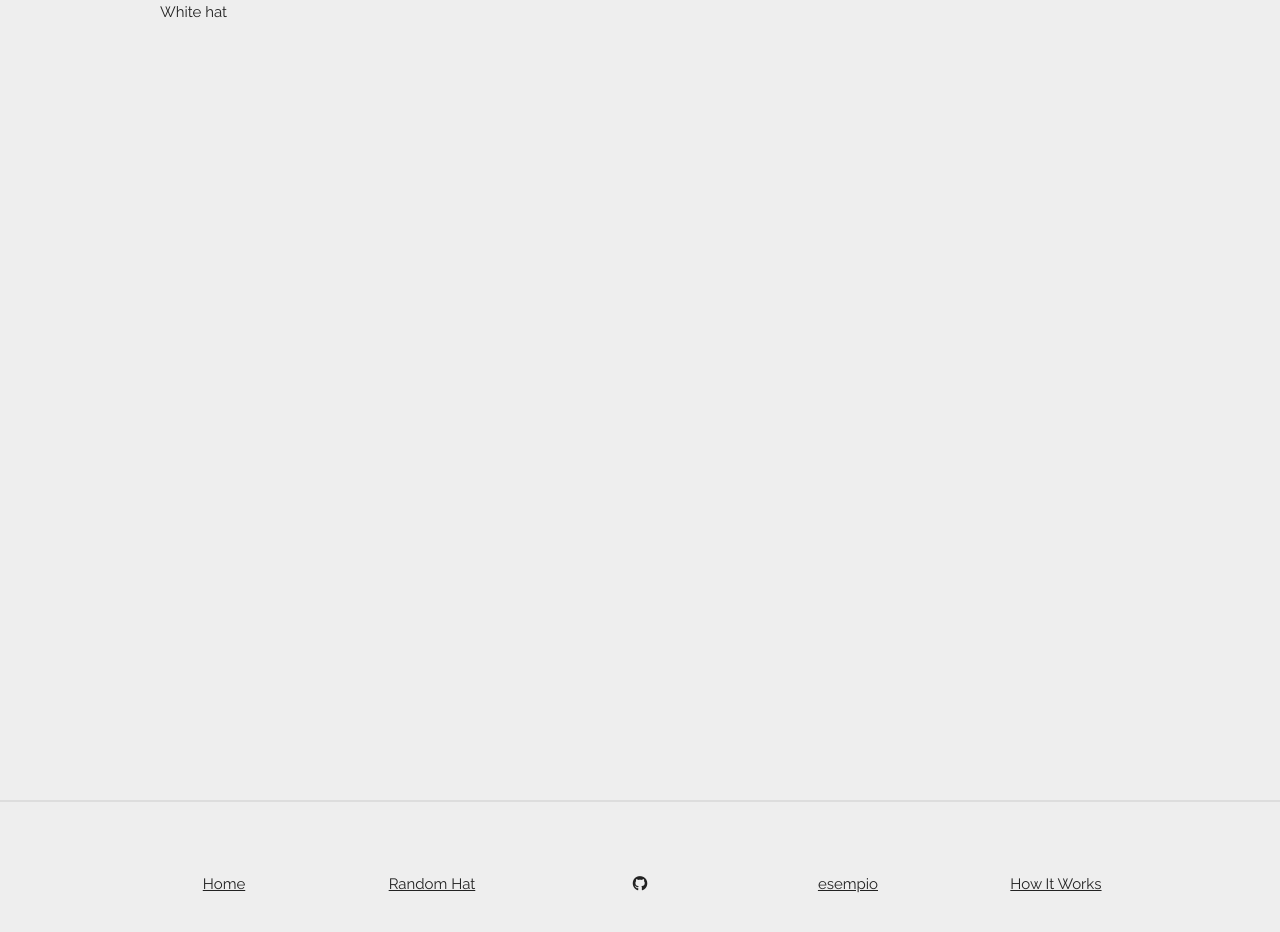
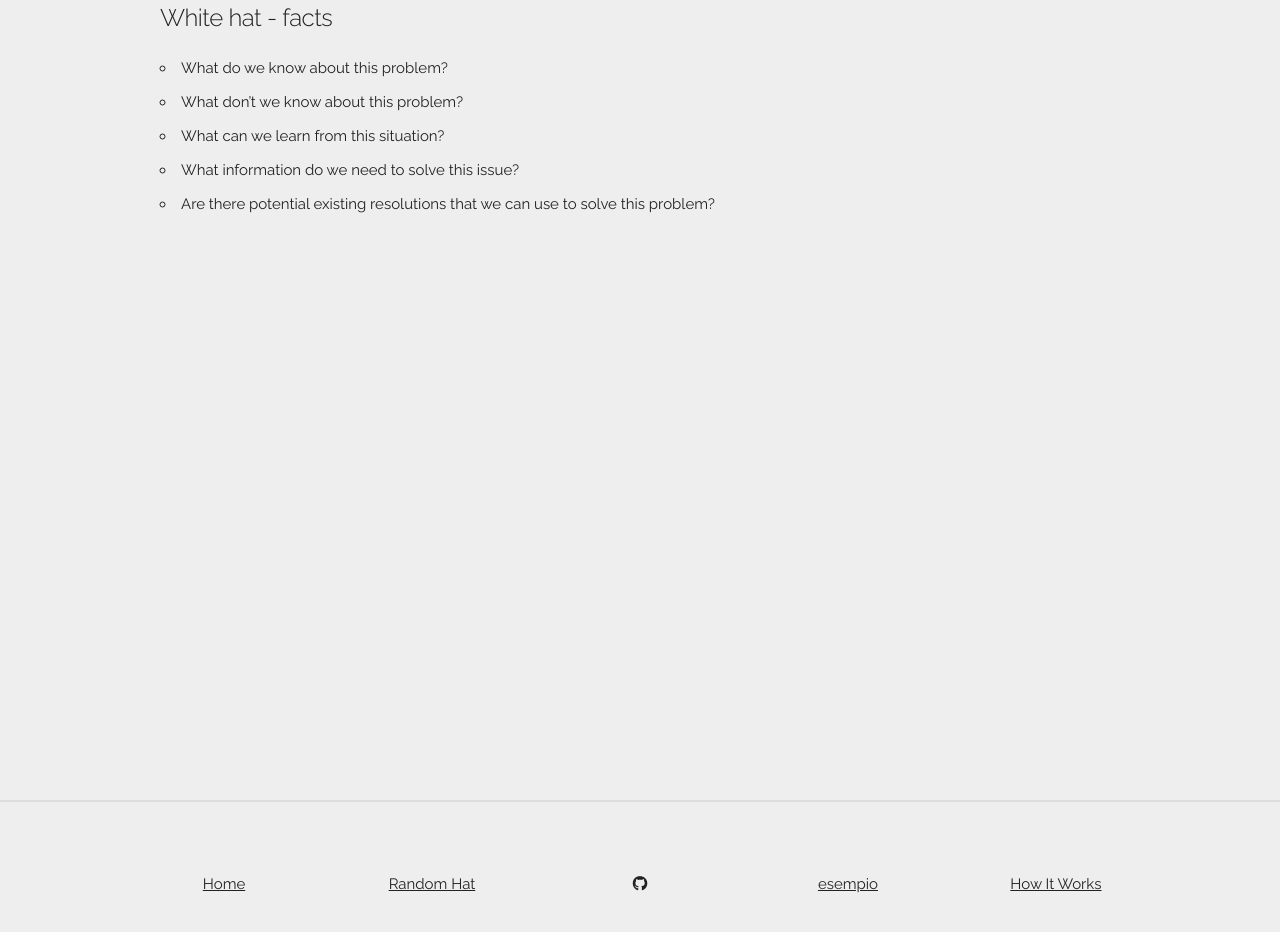
Before and after one commit to scamgi/hats, a Vue app: page /how-it-works in a window 1280 px wide. Shown: the top 932 px of the page. Built offline with nearby package versions, Linux system fonts and the light colour scheme.

Commit message:
howitworks template modified

```diff
--- a/src/views/HowItWorksView.vue
+++ b/src/views/HowItWorksView.vue
@@ -15,5 +15,10 @@ export default {
 </script>
 
 <template>
-  <div>{{hats[0].name}}</div>
+  <div v-for="hat in hats">
+    <h5>{{hat.name}} - {{hat.description}}</h5>
+    <ul>
+      <li v-for="quote in hat.quotes">{{quote}}</li>
+    </ul>
+  </div>
 </template>
```
